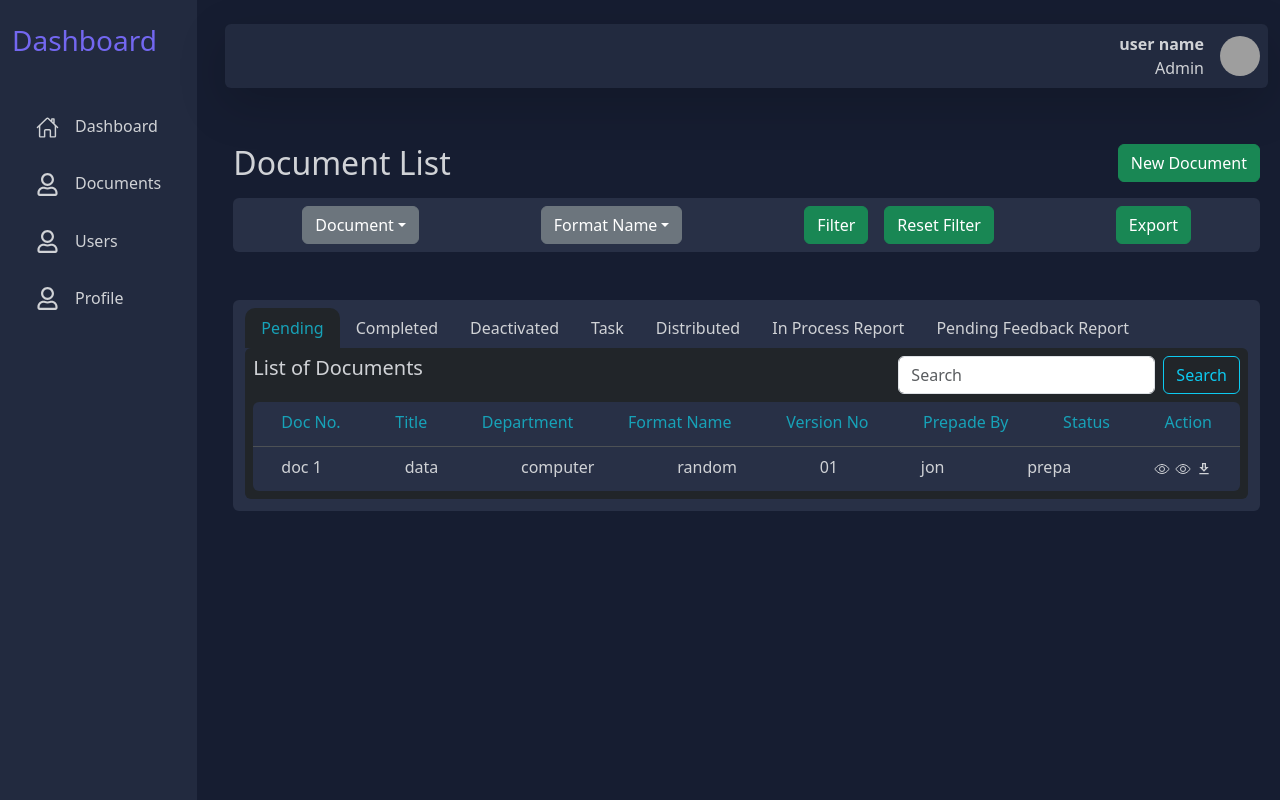
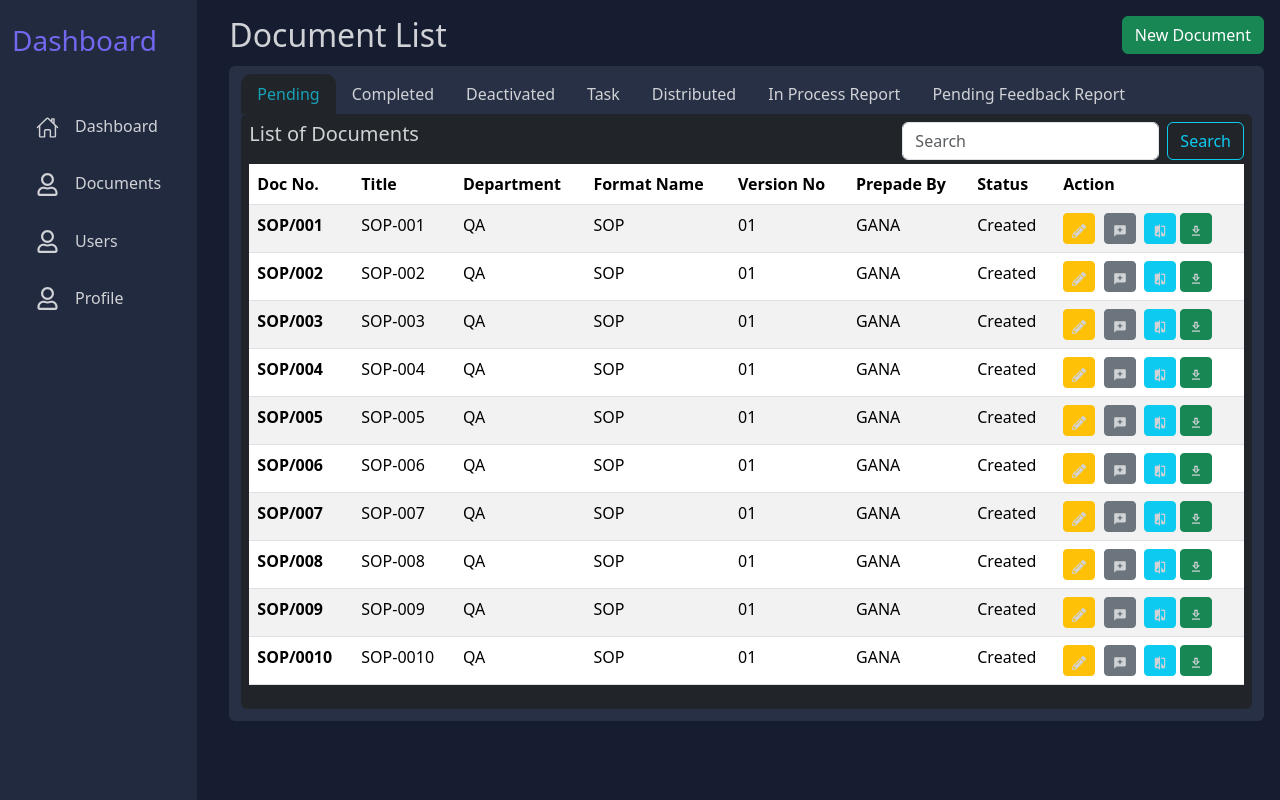
Before and after one commit to vishalpatilmaske/DCM, a React (Create React App) app: page /documents in a window 1280 px wide. Built offline with nearby package versions, Linux system fonts and the light colour scheme; grey boxes are pictures that could not be loaded.

Commit message:
listing changes

```diff
--- /dev/null
+++ b/src/component/Editor.jsx
@@ -0,0 +1,11 @@
+import { CKEditor } from "ckeditor4-react";
+
+export default function Editor (){
+   return (
+      <CKEditor
+
+
+
+      />
+   )
+}
--- a/src/component/documentlist/DocumentListHeader.jsx
+++ b/src/component/documentlist/DocumentListHeader.jsx
@@ -5,15 +5,14 @@ const DocumentList = () => {
   return (
     <div>
       {/* Heading of the page */}
-      <div className="d-flex justify-content-between mt-5">
+      <div className="d-flex justify-content-between mt-1">
         <h2>Document List</h2>
-
         <Link to={"/documents-create"}>
           <button className="btn btn-success">New Document</button>
         </Link>
       </div>
 
-      <div className="d-flex justify-content-around mt-2 background p-2 rounded">
+      {/* <div className="d-flex justify-content-around mt-2 background p-2 rounded">
         <div className="dropdown-center">
           <button
             className="btn btn-secondary dropdown-toggle"
@@ -79,7 +78,7 @@ const DocumentList = () => {
         <button type="button" className="btn btn-success">
           Export
         </button>
-      </div>
+      </div> */}
     </div>
   );
 };
--- a/src/component/documentlist/DocumentPending.jsx
+++ b/src/component/documentlist/DocumentPending.jsx
@@ -1,12 +1,16 @@
 import React from "react";
 import Documents from "./Documents";
+import { Link } from "react-router-dom";
+import { IoEyeOutline } from "react-icons/io5";
+import { MdCompare, MdOutlineDownload, MdReviews } from "react-icons/md";
+import { FaPencilAlt } from "react-icons/fa";
 
 const DocumentPending = () => {
   return (
     <div>
       <div className="d-flex justify-content-between">
         <h5>List of Documents </h5>
-        <form class="d-flex" role="search">
+        <form class="d-flex mb-1" role="search">
           <input
             class="form-control me-2"
             type="search"
@@ -18,54 +22,55 @@ const DocumentPending = () => {
           </button>
         </form>
       </div>
-      <div className="container-fluid mt-2 background rounded-top pb-1">
-        {/* Navigation tabs */}
-        <ul className="nav flex-row justify-content-between">
-          {/*  Pending */}
-          <li className="nav-item color">
-            <a className={`nav-link `} aria-current="page" href="#">
-              Doc No.
-            </a>
-          </li>
-          <li className="nav-item color">
-            <a className={`nav-link `} aria-current="page" href="#">
-              Title
-            </a>
-          </li>{" "}
-          <li className="nav-item color">
-            <a className={`nav-link `} aria-current="page" href="#">
-              Department
-            </a>
-          </li>{" "}
-          <li className="nav-item color">
-            <a className={`nav-link `} aria-current="page" href="#">
-              Format Name
-            </a>
-          </li>{" "}
-          <li className="nav-item color">
-            <a className={`nav-link `} aria-current="page" href="#">
-              Version No
-            </a>
-          </li>{" "}
-          <li className="nav-item color">
-            <a className={`nav-link `} aria-current="page" href="#">
-              Prepade By
-            </a>
-          </li>
-          <li className="nav-item color">
-            <a className={`nav-link `} aria-current="page" href="#">
-              Status
-            </a>
-          </li>{" "}
-          <li className="nav-item color">
-            <a className={`nav-link `} aria-current="page" href="#">
-              Action
-            </a>
-          </li>
-        </ul>
-      </div>
-      <hr />
-      <Documents />
+      {/* Navigation tabs */}
+      <table class="table table-striped">
+        <thead>
+          <tr>
+            <th scope="col">Doc No.</th>
+            <th scope="col">Title</th>
+            <th scope="col">Department</th>
+            <th scope="col">Format Name</th>
+            <th scope="col">Version No</th>
+            <th scope="col">Prepade By</th>
+            <th scope="col">Status</th>
+            <th scope="col">Action</th>
+          </tr>
+        </thead>
+        <tbody>
+          {
+            new Array(10).fill(0).map((ar, index) => {
+              return (
+                <tr>
+                  <th scope="row">SOP/00{index + 1}</th>
+                  <td>SOP-00{index + 1}</td>
+                  <td>QA</td>
+                  <td>SOP</td>
+                  <td>01</td>
+                  <td>GANA</td>
+                  <td>Created</td>
+                  <td>
+                    {/* <Link to="/documents-view" className="text-dark">
+                      <IoEyeOutline />
+                    </Link>
+                    <Link to="/documents-pdf">
+                      <IoEyeOutline className="view" />
+                    </Link>
+                    <MdOutlineDownload /> */}
+                    <Link to={`/update/1`} className="btn btn-sm btn-warning"> <FaPencilAlt></FaPencilAlt></Link>  &nbsp;
+                    <Link to={`/revise/1`} className="btn btn-sm btn-secondary text-white"><MdReviews/></Link>  &nbsp;
+                    <Link to={`/compare/1`} className="btn btn-sm btn-info text-white"> <MdCompare/></Link>
+                    &nbsp;
+
+
+                    <button className="btn btn-sm btn-success text-white"> <MdOutlineDownload /></button>
+                  </td>
+                </tr>
+              )
+            })
+          }
+
+        </tbody>
+      </table>
     </div>
   );
 };
--- a/src/component/documentlist/DocumnetListNav.jsx
+++ b/src/component/documentlist/DocumnetListNav.jsx
@@ -12,7 +12,7 @@ const DocumentListHeader = () => {
   const [activeTab, setActiveTab] = useState("pending");
 
   return (
-    <div className="container-fluid mt-5 background rounded pb-1 pt-2">
+    <div className="container-fluid mt-1 background rounded pb-1 pt-2">
       {/* Navigation tabs */}
       <ul className="nav flex-row">
         {/*  Pending */}
--- a/src/pages/Documents/DocumentCreate.jsx
+++ b/src/pages/Documents/DocumentCreate.jsx
@@ -1,6 +1,8 @@
 import React from "react";
 import "../../style/pages/documentcreate.css";
 import { CgAsterisk } from "react-icons/cg";
+import { CKEditor } from "ckeditor4-react";
+import Editor from "../../component/Editor";
 
 const DocumentCreate = () => {
   return (
@@ -164,6 +166,9 @@ const DocumentCreate = () => {
             </label>
             <input type="file" className="form-control" id="uploadDocument" />
           </div>
+          <div className="col-md-12">
+            <Editor />
+          </div>
         </form>
       </div>
     </div>
--- a/src/pages/Documents/DocumentsList.jsx
+++ b/src/pages/Documents/DocumentsList.jsx
@@ -4,7 +4,7 @@ import DocumentListHeader from "../../component/documentlist/DocumentListHeader"
 
 const DocumentList = () => {
   return (
-    <div className="p-2">
+    <div className="p-1">
       <DocumentListHeader />
       <DocumentListNav />
     </div>
--- a/src/pages/Layout.jsx
+++ b/src/pages/Layout.jsx
@@ -12,7 +12,7 @@ const Layout = ({ children }) => {
           <Sidebar />
         </div>
         <div className="col-10 mt-2 ">
-          <Navbar />
+          {/* <Navbar /> */}
           {children}
         </div>
       </div>
```
Also changed, not shown: src/AppRoutes.js (added, +34 -0 lines).
